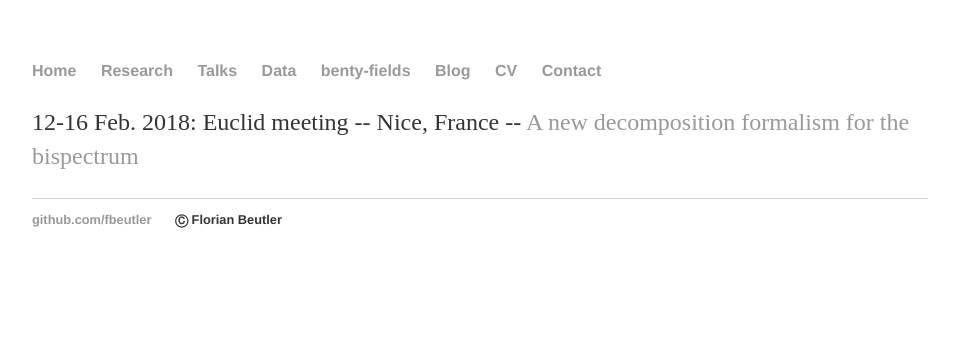
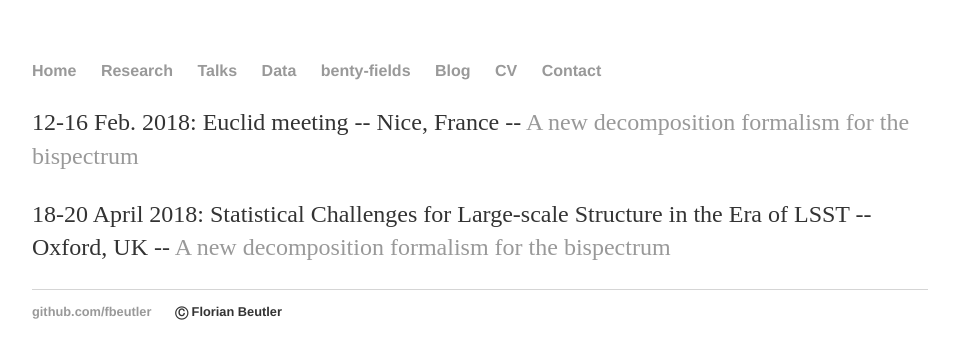
Before and after one commit to fbeutler/fbeutler.github.io, a Jekyll site: the page built from talks/talks.html, in a window 1280 px wide. Shown: the top 359 px of the page, without its empty margins (160-1119 px from the left). Built offline with Jekyll 4.4.1, drawn with Linux system fonts in a browser that asks for light colours.

Commit message:
Update talks.html

```diff
--- a/talks/talks.html
+++ b/talks/talks.html
@@ -7,4 +7,7 @@ title: My talks
   <p>
     12-16 Feb. 2018: Euclid meeting -- Nice, France -- <a href='/static/Nice_2018.pdf' target="_blank">A new decomposition formalism for the bispectrum</a>
   </p>
+   <p>
+    18-20 April 2018: Statistical Challenges for Large-scale Structure in the Era of LSST -- Oxford, UK -- <a href='/static/Oxford_2018.pdf' target="_blank">A new decomposition formalism for the bispectrum</a>
+  </p>
 </div>
```
